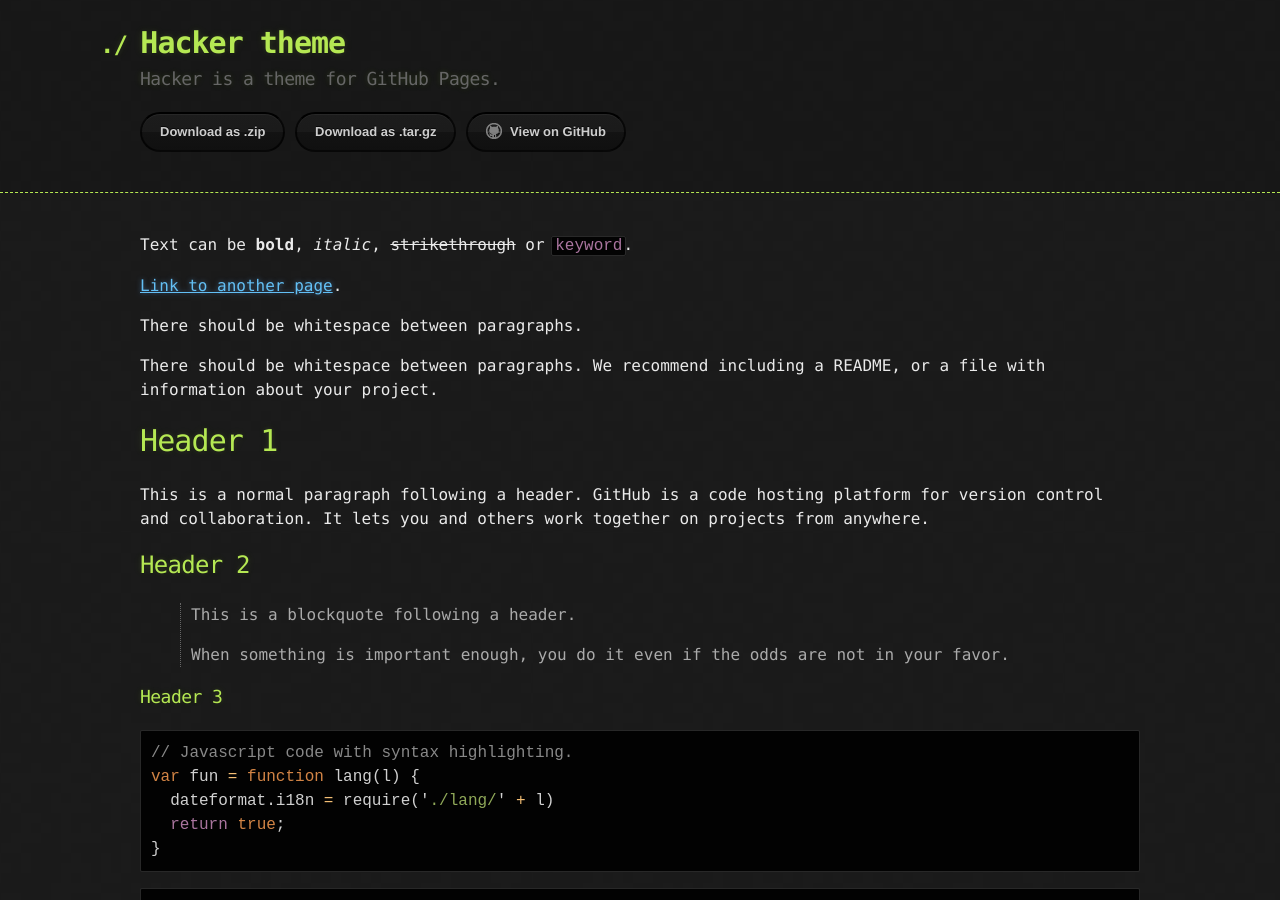
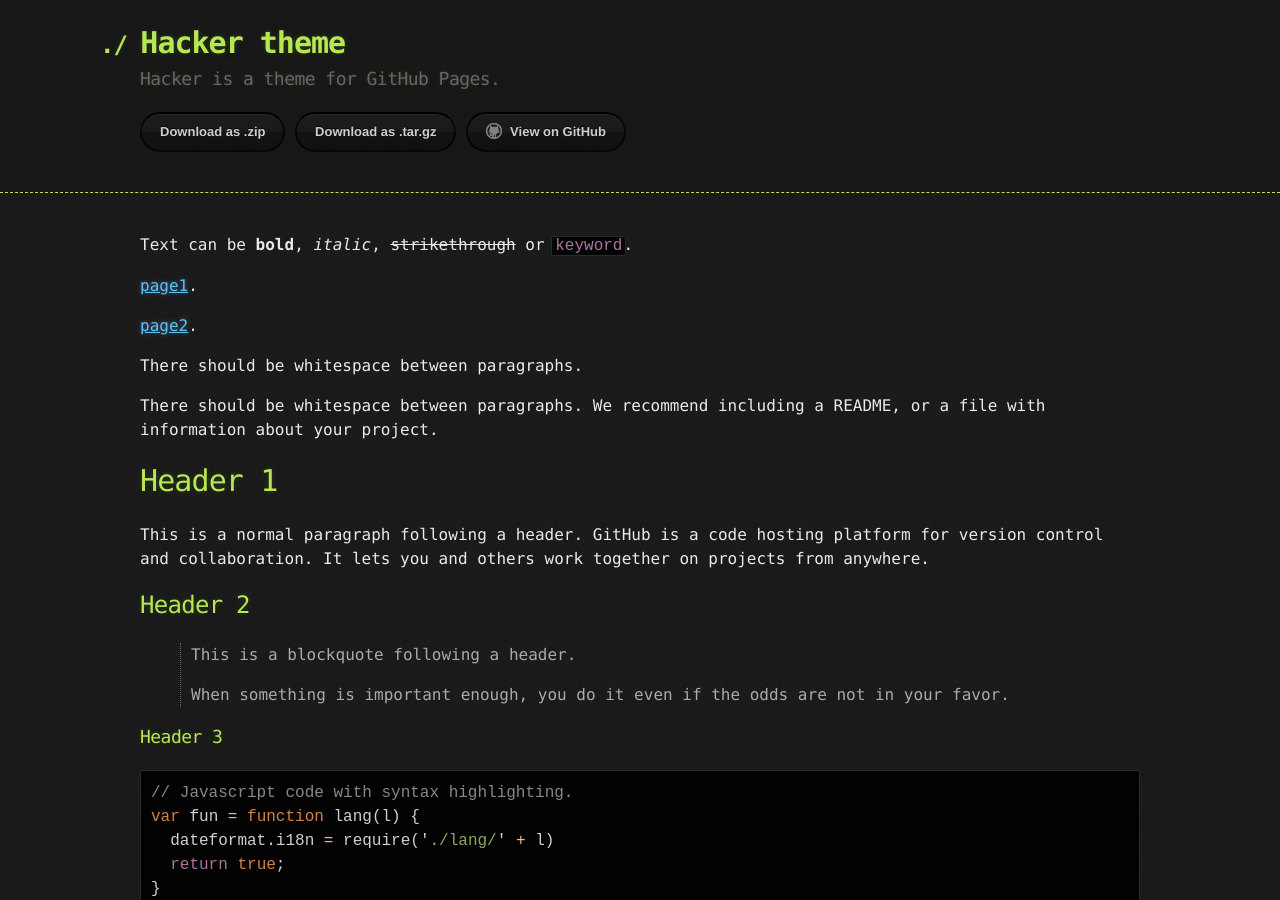
Before and after one commit to Soleeee6272/soleeee6272.github.io, a Jekyll site: the page built from index.md, in a window 1280 px wide and 900 px high. Built offline with Jekyll 4.4.1, drawn with Linux system fonts in a browser that asks for light colours.

Commit message:
Update index.md

```diff
--- a/index.md
+++ b/index.md
@@ -4,7 +4,9 @@ layout: default
 
 Text can be **bold**, _italic_, ~~strikethrough~~ or `keyword`.
 
-[Link to another page](./another-page.html).
+[page1](./another-page.html).
+
+[page2](./another-page1.html).
 
 There should be whitespace between paragraphs.
 
```
